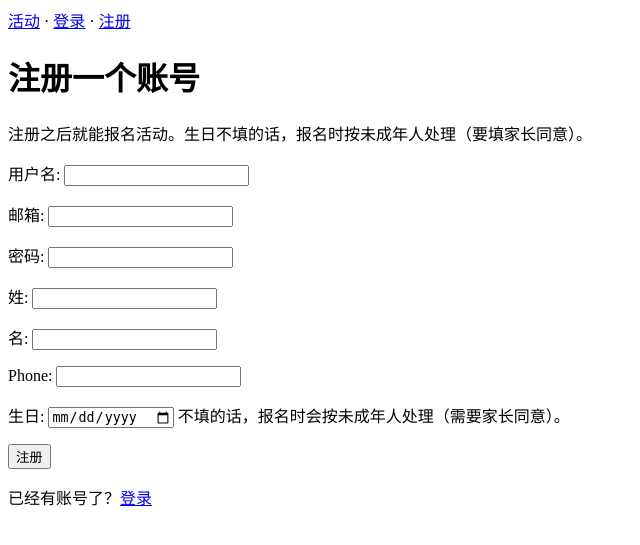
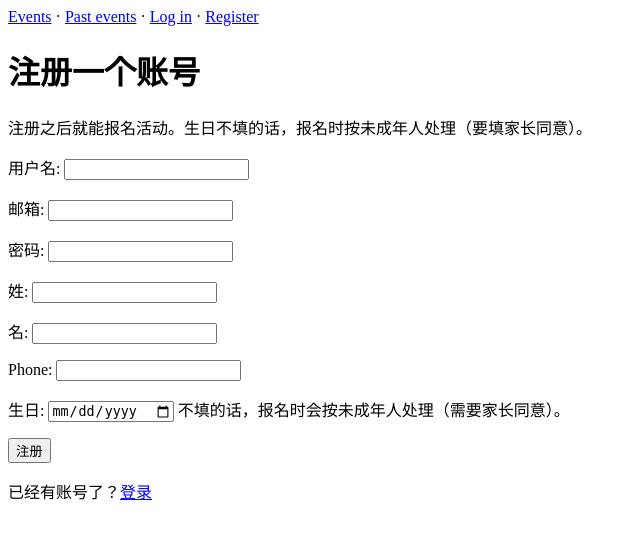
Before and after one commit to gaw004/ROLF_APP, a Django app: page /register/ in a window 1280 px wide. Shown: the top 545 px of the page, without its empty margins (0-640 px from the left). Run offline with Django 5.2, Linux system fonts and the light colour scheme; parts of the project's set-up code (start-up, migrations or seed data) failed here and were passed over.

Commit message:
core: 导航里那两个管理入口，以及 admin 文案改英文
管理侧的页面全都只能靠手敲 URL 进去：event_create 和 org:ministry_admins
在任何模板里都没有链接，而 event_roles（它链向 registrations / attendance /
report / notify 四页）只有「刚建完活动」那一次重定向能到。页面和权限检查
全都是对的，只是没有任何东西指向它们。

新增 core/context_processors.py::navigation —— base.html 据此决定画哪几个入口。

⚠️ 它只问 org.permissions，不碰 MinistryRole。导航里再抄一份作用域判断，
   抄出来的那份迟早和真的那份不一致，而不一致的表现是「菜单里有个链接，
   点进去 403」—— 那正是 D20 的全部论点，也有一条 grep 守卫盯着。

Co-Authored-By: Claude Opus 5 <noreply@anthropic.com>
Claude-Session: https://claude.ai/code/session_012ivzgwsGEdRvWzbNG867MR

```diff
--- a/config/settings/base.py
+++ b/config/settings/base.py
@@ -105,6 +105,9 @@ TEMPLATES = [
                 'django.template.context_processors.request',
                 'django.contrib.auth.context_processors.auth',
                 'django.contrib.messages.context_processors.messages',
+                # Which management entrances the shared nav should draw. Asks
+                # org.permissions, never MinistryRole directly (D20).
+                'core.context_processors.navigation',
             ],
         },
     },
--- a/core/admin.py
+++ b/core/admin.py
@@ -20,7 +20,7 @@ class InEffectFilter(admin.SimpleListFilter):
     confidently return the wrong rows.
     """
 
-    title = "生效中"
+    title = "In effect"
     parameter_name = "in_effect"
 
     def lookups(self, request, model_admin):
--- /dev/null
+++ b/core/context_processors.py
@@ -0,0 +1,36 @@
+"""What the shared navigation is allowed to know about the person reading it.
+
+Every management page in this project was reachable only by typing its URL:
+event_create and org:ministry_admins appeared in no template at all, and
+event_roles — which links onward to registrations, attendance, the report and
+the notice page — was reached only by the one redirect after creating an event.
+The pages and their permission checks were all correct; nothing pointed at them.
+
+⚠️ Everything here asks org.permissions and nothing else. Reading MinistryRole
+   directly would put a second copy of the scoping rule in the navigation, and
+   the copy that drifts is always the one nobody remembers is there — that is
+   D20's whole argument, and there is a grep guard enforcing it.
+
+Cheap by construction: ministry_ids_administered_by() is one query returning a
+set of ids, and can_grant_ministry_admin() is one group lookup. Both run per
+request because base.html draws the nav on every page.
+"""
+
+from org.permissions import can_grant_ministry_admin, ministry_ids_administered_by
+
+
+def navigation(request):
+    """Which management entrances this account should see."""
+    user = getattr(request, "user", None)
+    if user is None or not user.is_authenticated:
+        return {"administered_ministry_ids": set(), "can_grant_ministry_admin": False}
+
+    administered = ministry_ids_administered_by(user)
+    return {
+        # A set of ids, not a queryset: the nav only asks "any?", and handing
+        # templates a queryset invites somebody to iterate it into a menu and
+        # add a query to every page in the project.
+        "administered_ministry_ids": administered,
+        "is_ministry_admin": bool(administered),
+        "can_grant_ministry_admin": can_grant_ministry_admin(user),
+    }
--- a/core/templates/core/base.html
+++ b/core/templates/core/base.html
@@ -6,9 +6,13 @@ Styling is out of scope for this phase on purpose — the acceptance test is
 "clickable, usable, permissions correct". Phase C replaces this file (and only
 this file) to give the pages a look; the views, the forms and the services
 carry over untouched, which is the whole point of keeping them out of admin.py.
+
+管理侧那两个入口靠 core.context_processors.navigation 决定显不显示，而它问的是
+org/permissions.py，不是 MinistryRole —— 导航里再抄一份判断，抄出来的那份迟早
+和真的那份不一致，而不一致的表现是「菜单里有个链接，点进去 403」。
 {% endcomment %}
 <!doctype html>
-<html lang="zh">
+<html lang="en">
 <head>
   <meta charset="utf-8">
   <meta name="viewport" content="width=device-width, initial-scale=1">
@@ -17,18 +21,26 @@ carry over untouched, which is the whole point of keeping them out of admin.py.
 <body>
   <header>
     <nav>
-      <a href="{% url 'events:event_list' %}">活动</a>
+      <a href="{% url 'events:event_list' %}">Events</a>
+      · <a href="{% url 'events:past_events' %}">Past events</a>
       {% if user.is_authenticated %}
-        · <a href="{% url 'events:my_participations' %}">我的报名</a>
-        {% if user.is_staff %} · <a href="/admin/">管理后台</a>{% endif %}
+        · <a href="{% url 'events:my_participations' %}">My signups</a>
+        · <a href="{% url 'accounts:profile' %}">My profile</a>
+        {% if is_ministry_admin %}
+          · <a href="{% url 'events:event_manage_list' %}">Events I manage</a>
+        {% endif %}
+        {% if can_grant_ministry_admin %}
+          · <a href="{% url 'org:ministry_list' %}">Ministry admins</a>
+        {% endif %}
+        {% if user.is_staff %} · <a href="/admin/">Admin site</a>{% endif %}
         · <span>{{ user.get_username }}</span>
         <form method="post" action="{% url 'accounts:logout' %}" style="display:inline">
           {% csrf_token %}
-          <button type="submit">登出</button>
+          <button type="submit">Log out</button>
         </form>
       {% else %}
-        · <a href="{% url 'accounts:login' %}">登录</a>
-        · <a href="{% url 'accounts:register' %}">注册</a>
+        · <a href="{% url 'accounts:login' %}">Log in</a>
+        · <a href="{% url 'accounts:register' %}">Register</a>
       {% endif %}
     </nav>
   </header>
```
